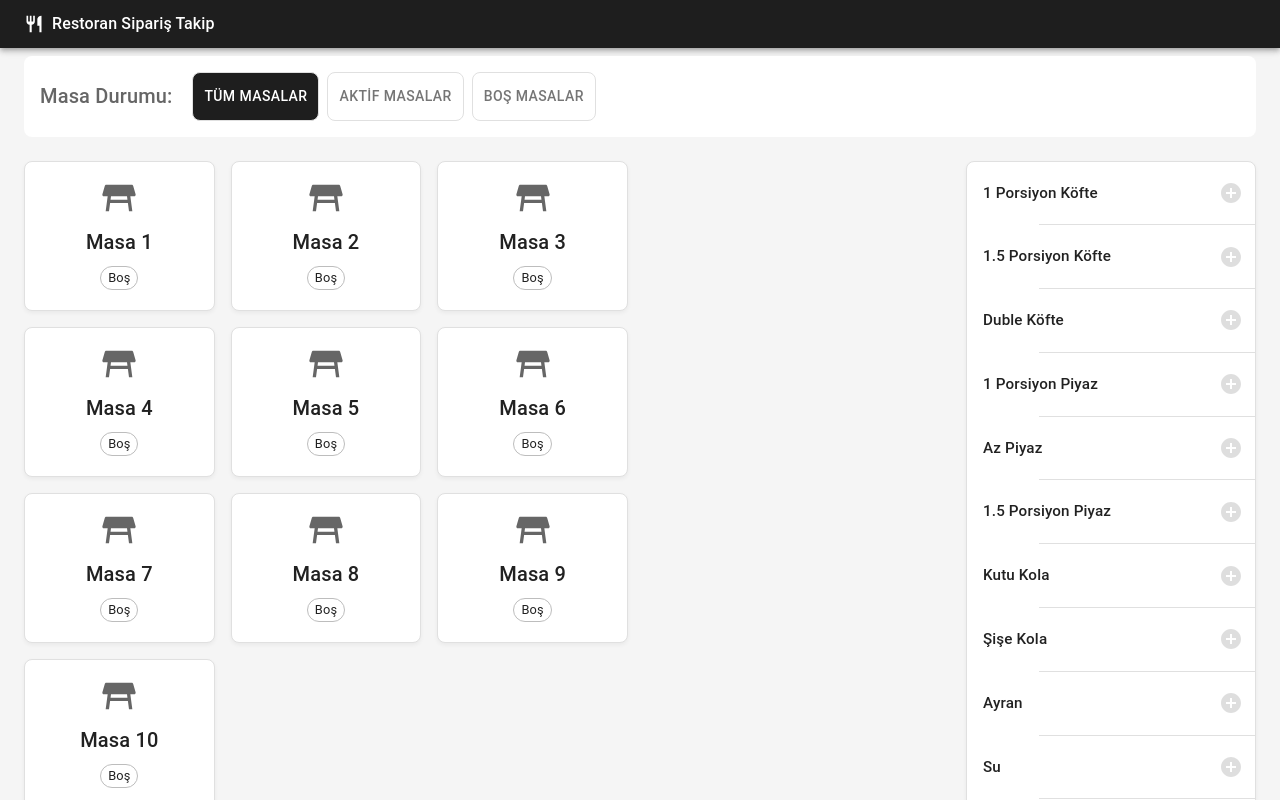
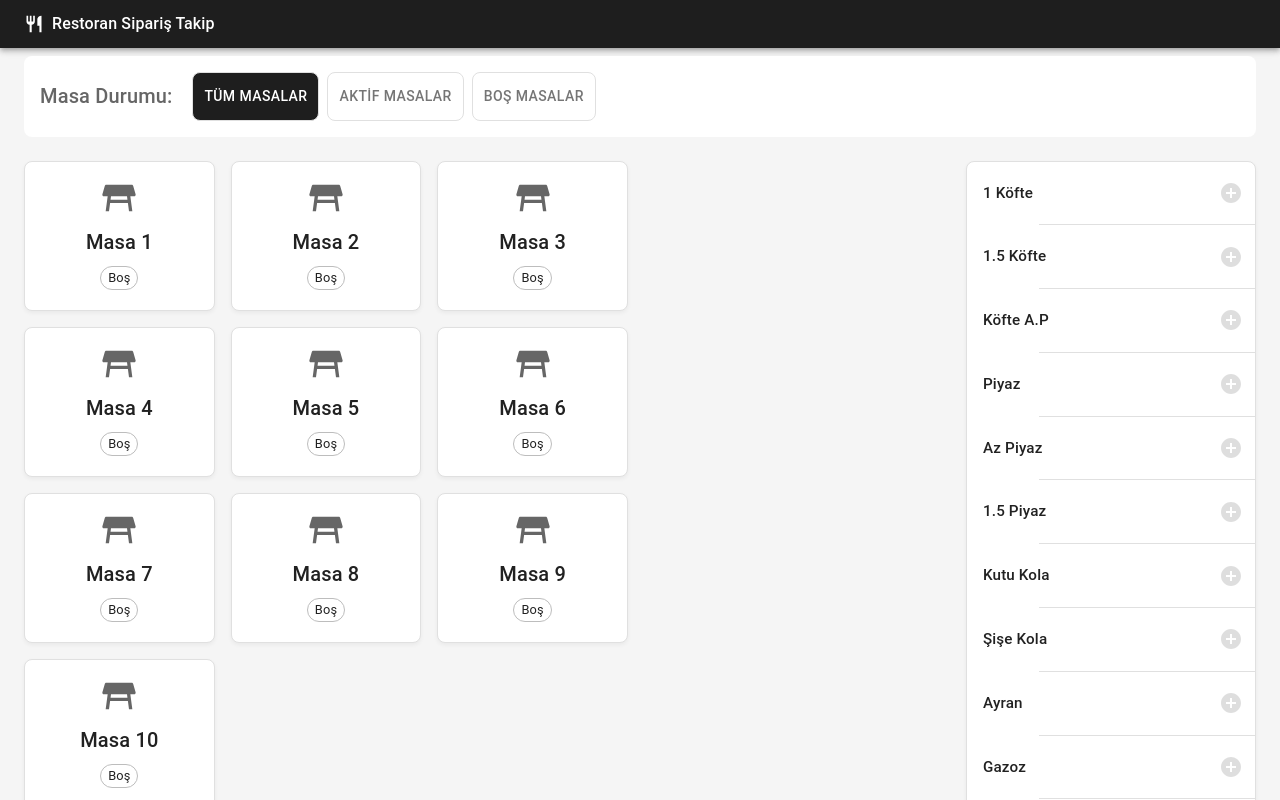
Before and after one commit to furkansalkin/siparis-takip-app, a React (Create React App) app: page / in a window 1280 px wide. Shown: the top 800 px of the page. Built offline with nearby package versions, Linux system fonts and the light colour scheme.

Commit message:
Menü fiyatları ve ürün isimleri güncellendi

```diff
--- a/src/data/menuItems.js
+++ b/src/data/menuItems.js
@@ -1,13 +1,15 @@
 export const menuItems = [
-  { id: 1, name: '1 Porsiyon Köfte', price: 220 },
-  { id: 2, name: '1.5 Porsiyon Köfte', price: 310 },
-  { id: 3, name: 'Duble Köfte', price: 440 },
-  { id: 4, name: '1 Porsiyon Piyaz', price: 160 },
-  { id: 5, name: 'Az Piyaz', price: 90 },
-  { id: 6, name: '1.5 Porsiyon Piyaz', price: 240 },
+  { id: 1, name: '1 Köfte', price: 220 },
+  { id: 2, name: '1.5 Köfte', price: 330 },
+  { id: 3, name: 'Köfte A.P', price: 330 },
+  { id: 4, name: 'Piyaz', price: 150 },
+  { id: 5, name: 'Az Piyaz', price: 110 },
+  { id: 6, name: '1.5 Piyaz', price: 240 },
   { id: 7, name: 'Kutu Kola', price: 50 },
   { id: 8, name: 'Şişe Kola', price: 40 },
-  { id: 9, name: 'Ayran', price: 40 },
-  { id: 10, name: 'Su', price: 10 },
-  { id: 11, name: 'Çay', price: 10 }
+  { id: 9, name: 'Ayran', price: 30 },
+  { id: 10, name: 'Gazoz', price: 30 },
+  { id: 11, name: 'Şalgam', price: 30 },
+  { id: 12, name: 'Su', price: 10 },
+  { id: 13, name: 'Çay', price: 10 }
 ];
```
